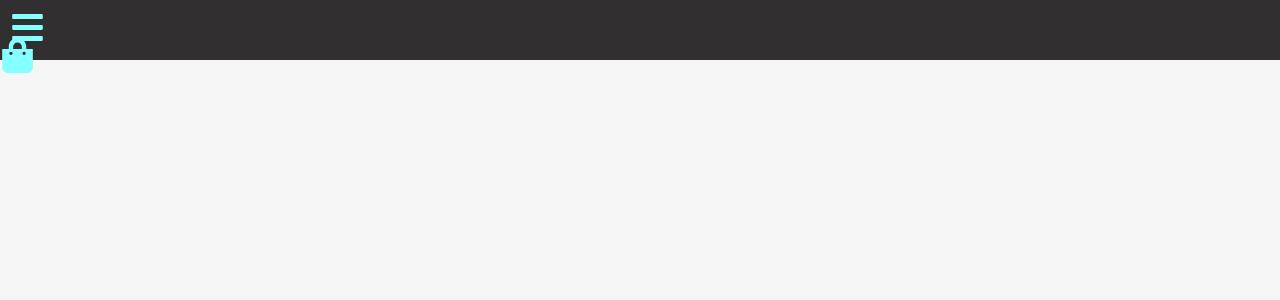
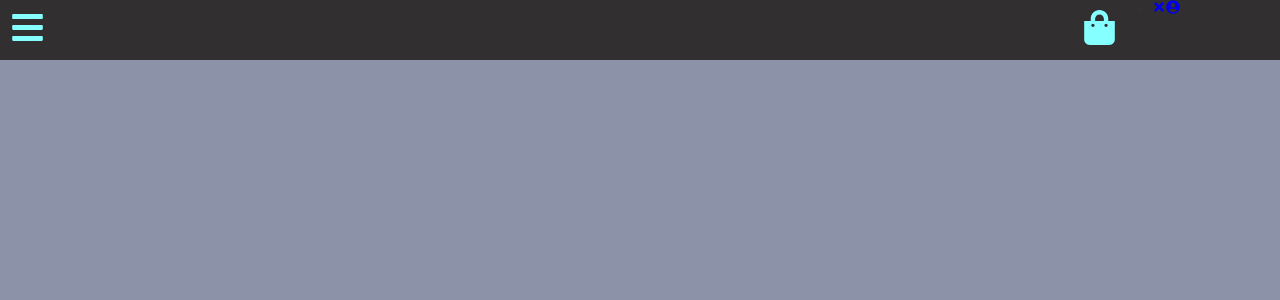
Before and after one commit to maikonweber/-dye_vibe, a React (Create React App) app: page / in a window 1280 px wide. Shown: the top 300 px of the page. Built offline with nearby package versions, Linux system fonts and the light colour scheme.

Commit message:
Changes in Header

```diff
--- a/src/components/Header/header.js
+++ b/src/components/Header/header.js
@@ -1,19 +1,34 @@
-import React from 'react';
+import React, {useState} from 'react';
 import { Link } from 'react-router-dom';
 import { Container } from './styles';
 import * as Falicons from 'react-icons/fa';
+import * as Ailicons from 'react-icons/ai';
 
 const Header = () => {
+    const [sidebar, setSidebar] = useState(false)
+
+    const showSidebar = () => setSidebar(!sidebar)
 
     return (
         <Container>
         <Link to='#' className='menu'>
-            <Falicons.FaBars className='icons-menu' />
+            <Falicons.FaBars className='icons-menu' onClick={showSidebar} />
             </Link>
-            <Link to='/' clasName='shop-bag' >
-            <Falicons.FaShoppingBag className='shop-bag'/>
-            </Link>
-
+            <Link to='#' className="shop-bag">
+             <Falicons.FaShoppingBag className='shop-bag'/>
+             </Link>
+             <nav className={sidebar ? 'nav-menu active' : 'nav-menu'}>
+             <ul className='nac-menu-items'>
+                <li className='nav-menu-items'>
+                    <Link to='#' className='menu-bars' >
+                        <Falicons.FaTimes className='x-icon' > </Falicons.FaTimes>
+                    </Link>
+                    <Link to='#' className='user' >
+                        <Falicons.FaUserCircle className="user-icon"></Falicons.FaUserCircle>
+                    </Link>
+                </li>
+             </ul>
+            </nav>
         </Container>
     )
 };
--- a/src/components/Header/styles.js
+++ b/src/components/Header/styles.js
@@ -1,12 +1,13 @@
 import styled from 'styled-components';
 
 export const Container = styled.div`
+    display: grid;
+    grid-template-columns: repeat(10, 3fr);
     height: 60px;
     background: #312F2F;
     width: 100vw;
 
     .icons-menu {
-
         font-size: 35px;
         position: relative;
         left: 10px;
@@ -15,14 +16,14 @@ export const Container = styled.div`
     }
 
     .shop-bag {
-        display: grid;
-        grid-rows-start: ;
-        grid-columns-start: 9;
-        grid-columns-end: 10;
+        position: relative;
+        top: 5px;
+        left: 29px;
+        grid-column: 9/10;
         font-size : 35px;
         color: #85FFFF;
+    }
 
-    }
 
     `
 ;
--- a/src/styles/global.js
+++ b/src/styles/global.js
@@ -10,16 +10,10 @@ export default createGlobalStyle`
     }
 
     body {
-    background: #f5f5f5;
+    background: #8C93A8;
     font-size: 14px;
     color: #333;
     font-family: sans-serif;
     }
 
-    .App {
-        display: grid;
-        grid-template-columns: repeat(10, 1fr);
-        grid-template-rows: repeat(18, 2fr);
-    }
-
 `;
```
Also changed, not shown: 1 other file (tests, documents, lock files or other folders).
